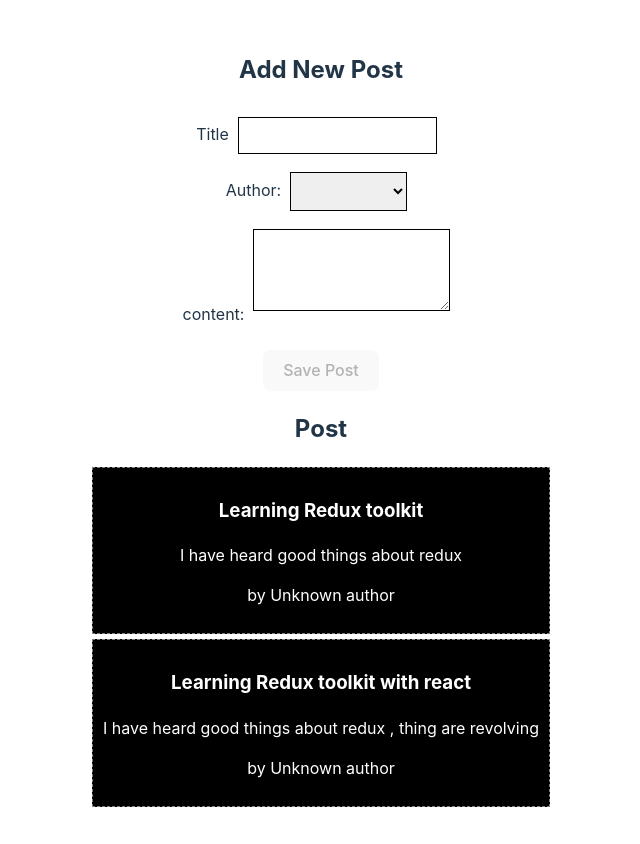
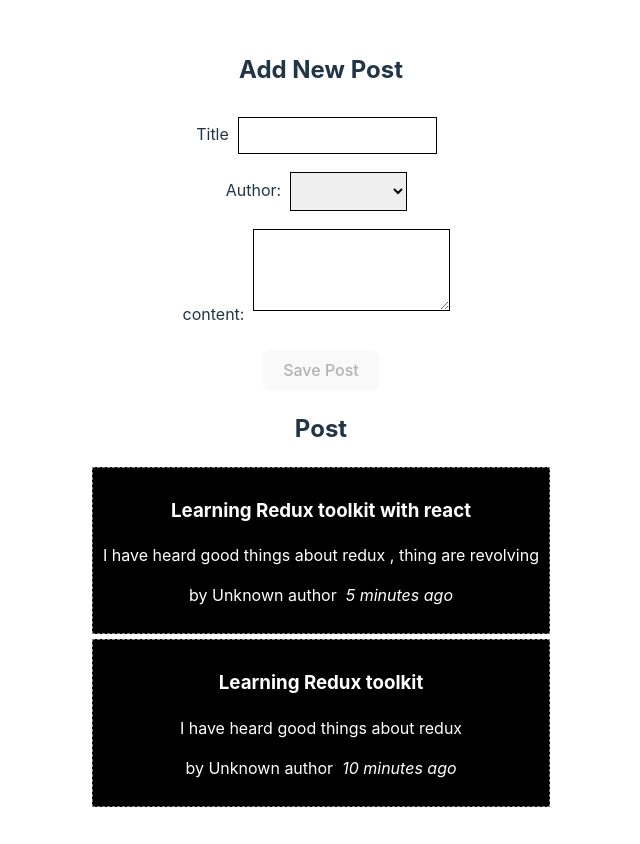
Before and after one commit to sarahannie/redux-with-react, a React (Vite) app: page / in a window 1280 px wide. Shown: the whole page, without its empty margins (319-959 px from the left). Built offline with nearby package versions, Linux system fonts and the light colour scheme.

Commit message:
Added time the post was made

```diff
--- a/package.json
+++ b/package.json
@@ -10,6 +10,7 @@
   },
   "dependencies": {
     "@reduxjs/toolkit": "^1.9.2",
+    "date-fns": "^2.29.3",
     "react": "^18.2.0",
     "react-dom": "^18.2.0",
     "react-redux": "^8.0.5"
--- a/src/feature/post/AddFormPost.jsx
+++ b/src/feature/post/AddFormPost.jsx
@@ -19,7 +19,7 @@
                 postAdded(title,content,userId)
             )
             setTitle("");
-            setContent("")
+            setContent("");
         }
     }
 
--- a/src/feature/post/PostList.jsx
+++ b/src/feature/post/PostList.jsx
@@ -1,23 +1,29 @@
-import { useSelector, useDispatch } from "react-redux";
+import { useSelector } from "react-redux";
 import { selectPost } from "./postSlice";
 import './PostList.css';
 import PostAuthor from "./PostAuthor";
 
 import React from 'react'
+import TimeAgo from "./TimeAgo";
 
 const PostList = () => {
     const posts = useSelector(selectPost);
-    const dispatch = useDispatch();
 
-    const renderPost = posts.map(post =>(
+    const orderedPosts = posts.slice().sort((a,b)=> b.date.localeCompare(a.date))
+
+
+    const renderPost = orderedPosts.map(post =>(
     <article key={post.id} className="postList">
     <h3>{post.title}</h3>
     <p>{post.content.substring(0, 100)}</p>
     <p className="postAuthor">
       <PostAuthor userId={post.userId}/>
+      <TimeAgo timestamp={post.date}/>
     </p>
     </article>
     ))
+
+
   return (
     <div>
       <h2>Post</h2>
--- /dev/null
+++ b/src/feature/post/TimeAgo.jsx
@@ -0,0 +1,16 @@
+import { parseISO, formatDistanceToNow } from "date-fns";
+
+
+const TimeAgo = ({timestamp}) => {
+    let timeAgo = ""
+    if(timestamp){
+       const date = parseISO(timestamp)
+       const timePeriod = formatDistanceToNow(date)
+       timeAgo =`${timePeriod} ago`
+    }
+  return (
+   <span title={timestamp}>&nbsp; <i>{timeAgo}</i></span>
+  )
+}
+
+export default TimeAgo
--- a/src/feature/post/postSlice.jsx
+++ b/src/feature/post/postSlice.jsx
@@ -1,8 +1,21 @@
 import { createSlice } from "@reduxjs/toolkit";
 import { nanoid } from "@reduxjs/toolkit";
+import { sub } from "date-fns";
 const initialState = [
-    {id:1, title:'Learning Redux toolkit', content:'I have heard good things about redux'},
-    {id:2, title:'Learning Redux toolkit with react', content:'I have heard good things about redux , thing are revolving'}
+    {id:1, title:'Learning Redux toolkit', content:'I have heard good things about redux', date:sub(new Date(), {minutes:10}).toISOString(),reactions: {
+        thumbsUp:0,
+        wow:0,
+        heart:0,
+        rocket:0,
+        coffee:0
+    }},
+    {id:2, title:'Learning Redux toolkit with react', content:'I have heard good things about redux , thing are revolving', date:sub(new Date(), {minutes:5 }).toISOString(),reactions: {
+        thumbsUp:0,
+        wow:0,
+        heart:0,
+        rocket:0,
+        coffee:0
+    }}
 ]
 
 
@@ -20,7 +33,9 @@
                         id:nanoid(),
                         title,
                         content,
-                        userId
+                        date: new Date().toISOString(),
+                        userId,
+
                     }
             }
         }
```
Also changed, not shown: 1 other file (tests, documents, lock files or other folders).
